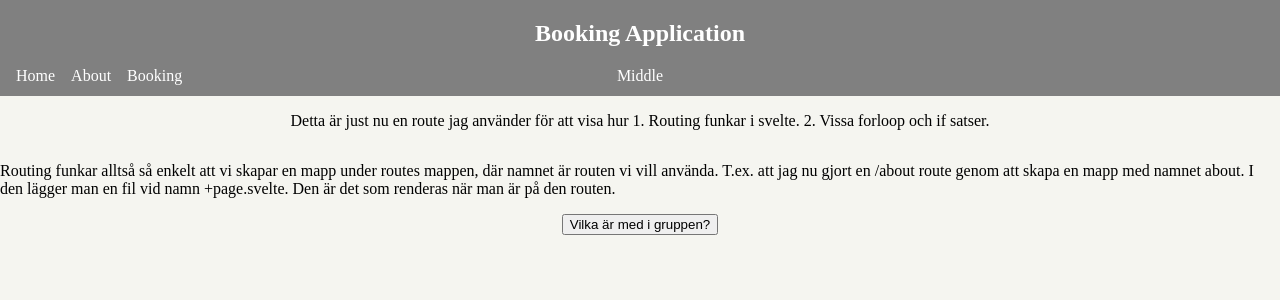
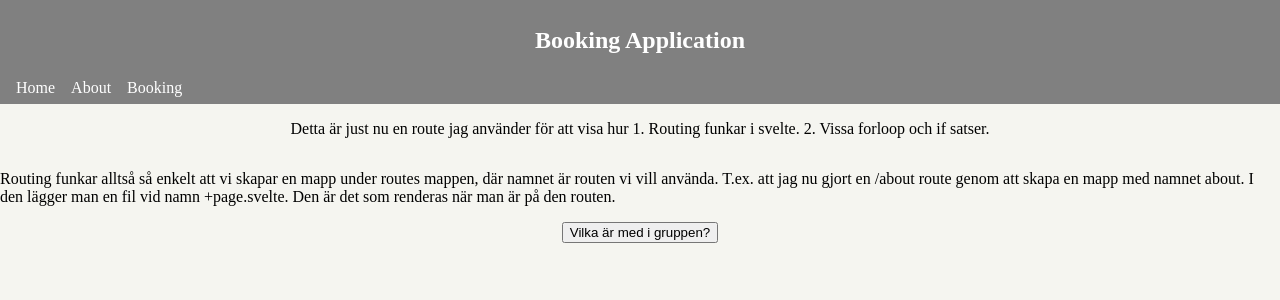
Before and after one commit to oozet/BookingApplication, a SvelteKit app in the folder frontend/: page /about in a window 1280 px wide. Shown: the top 300 px of the page. Built offline with nearby package versions, Linux system fonts and the light colour scheme; a web font is replaced by a local one.

Commit message:
Remove middle text in bottomnav as well

```diff
--- a/frontend/src/components/navbar.svelte
+++ b/frontend/src/components/navbar.svelte
@@ -6,8 +6,10 @@
 		<h1 class="title">Booking Application</h1>
 	</div>
 	<div class="bottomnav">
-		<div class="bottom-left"><a href="/">Home</a><a href="/about">About</a><a href="/booking">Booking</a></div>
-		<div class="bottom-middle">Middle</div>
+		<div class="bottom-left">
+			<a href="/">Home</a><a href="/about">About</a><a href="/booking">Booking</a>
+		</div>
+		<div class="bottom-middle"></div>
 		<div class="bottom-right"></div>
 	</div>
 </nav>
@@ -16,7 +18,6 @@
 	.nav-bar {
 		background-color: gray;
 		width: 100%;
-		height: 6rem;
 		margin: 0;
 	}
 
@@ -28,6 +29,9 @@
 		display: flex;
 		justify-content: center;
 		align-items: center;
+		flex-direction: column;
+		height: 4rem;
+		margin-top: 0.5rem;
 	}
 
 	.title {
@@ -52,6 +56,7 @@
 		.bottomnav {
 			display: grid;
 			grid-template-columns: 2fr 8fr 2fr;
+			height: 2rem;
 		}
 
 		.bottom-left {
```
